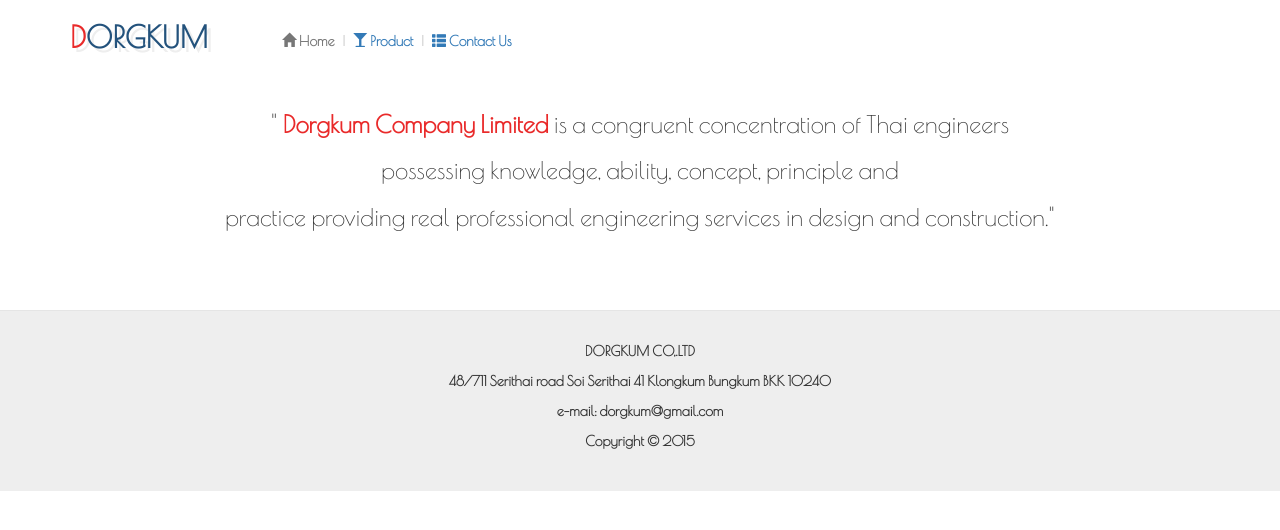
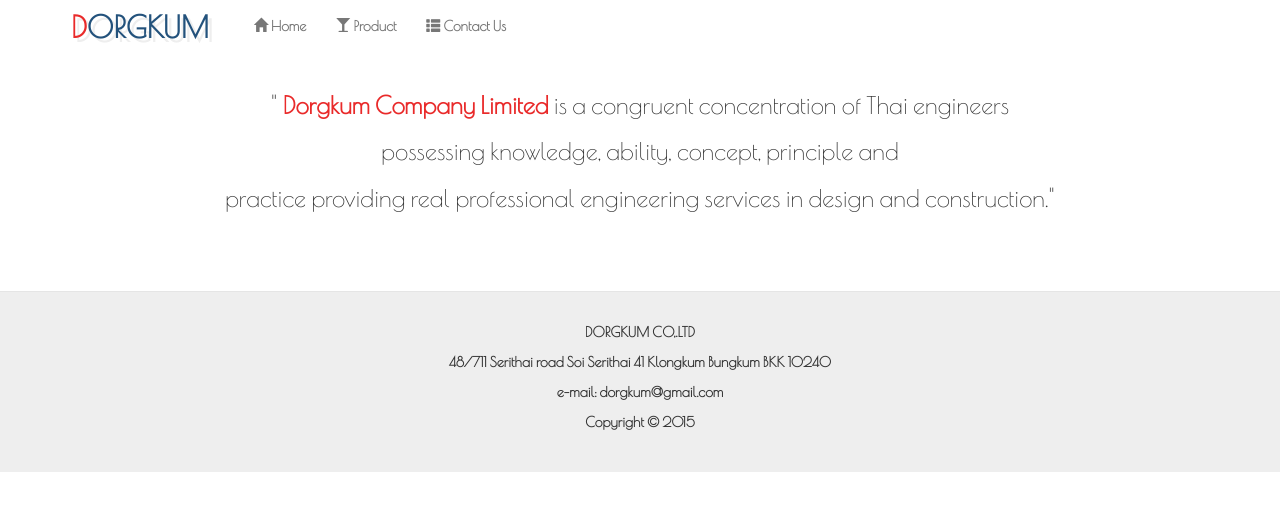
Before and after one commit to mortredmcc/mortredmcc.github.io, a plain HTML site: page index.html in a window 1280 px wide. Drawn offline with nearby package versions, Linux system fonts and the light colour scheme.

Commit message:
Update main menu.

```diff
--- a/css/style.css
+++ b/css/style.css
@@ -2,7 +2,7 @@ body{
 	font-family: 'Poiret One', cursive;
 	font-weight: bold;
 }
-.breadcrumb li:first-child{
+/*.breadcrumb li:first-child{
 	margin-left: 23px;
 }
 .breadcrumb{
@@ -11,7 +11,7 @@ body{
 	padding: 0px;
 	background-color: #FFF;
 	margin-left: 189px;
-}
+} */
 
 a.active{
     color: #777;
@@ -58,8 +58,8 @@ a{
 .text-main-home{
 	text-align: center;
 	color: #333;
-	margin-top: 40px;
 }
+
 .test{
 	border-top: 1px solid rgb(238, 238, 238);
 	margin-top: 32px;
@@ -69,6 +69,8 @@ a{
 
 .txt-title{
 	text-shadow: 4px 4px rgb(238, 238, 238);
+	margin-right: 30px;
+	margin-top: 9px;
 }
 
 .sub-title{
@@ -89,3 +91,8 @@ a{
   width: 100%;
   height: auto;
 }
+
+.navbar-default{
+	background-color: #fff;
+	border-color: #fff;
+}
--- a/index.html
+++ b/index.html
@@ -29,15 +29,60 @@
   </head>
   <body>
   <header>
-      <div class="container">
-        <a class="navbar-brand" href="#/home">
-            <H2 class="txt-title"><b><span style="color:#e92a2a">D</span><span style="color:#23527c">ORGKUM</span></b></H2>
-        </a>
+   <!--    <div class="container">
+          <div class="navbar-header">
+          <button type="button" class="navbar-toggle collapsed" data-toggle="collapse" data-target="#bs-example-navbar-collapse-1" aria-expanded="false">
+            <span class="sr-only">Toggle navigation</span>
+            <span class="icon-bar"></span>
+            <span class="icon-bar"></span>
+            <span class="icon-bar"></span>
+          </button>
+           <a class="navbar-brand" href="#/home">
+              <H2 class="txt-title"><b><span style="color:#e92a2a">D</span><span style="color:#23527c">ORGKUM</span></b></H2>
+          </a>
+        </div>
+
         <ol id="mainMenu" class="breadcrumb">
           <li><a href="#/home" class="active"><span class="glyphicon glyphicon-home"></span>&nbsp;Home</a></li>
           <li><a href="#/product"><span class="glyphicon glyphicon-glass"></span>&nbsp;Product</a></li>
           <li><a href="#/contactus"><span class="glyphicon glyphicon-th-list"></span>&nbsp;Contact Us</a></li>
         </ol>
+      </div>  -->
+
+      <div class="container">
+        <nav class="navbar navbar-default">
+          <div class="container-fluid">
+            <!-- Brand and toggle get grouped for better mobile display -->
+            <div class=" navbar-header">
+              <button type="button" class="navbar-toggle collapsed" data-toggle="collapse" data-target="#bs-example-navbar-collapse-1" aria-expanded="false">
+                <span class="sr-only">Toggle navigation</span>
+                <span class="icon-bar"></span>
+                <span class="icon-bar"></span>
+                <span class="icon-bar"></span>
+              </button>
+              <!--  <a class="navbar-brand" href="#/home">
+                  <H2 class="txt-title"><b><span style="color:#e92a2a">D</span><span style="color:#23527c">ORGKUM</span></b></H2>
+              </a> -->
+
+               <a class="navbar-brand" href="#/home">
+                  <H2 class="txt-title"><b><span style="color:#e92a2a">D</span><span style="color:#23527c">ORGKUM</span></b></H2>
+              </a>
+            </div>
+
+            <!-- Collect the nav links, forms, and other content for toggling -->
+            <div class="collapse navbar-collapse" id="bs-example-navbar-collapse-1">
+              <ul id="mainMenu" class="nav navbar-nav">
+                <li><a href="#/home" class="active"><span class="glyphicon glyphicon-home"></span>&nbsp;Home</a></li>
+                <li><a href="#/product"><span class="glyphicon glyphicon-glass"></span>&nbsp;Product</a></li>
+                <li><a href="#/contactus"><span class="glyphicon glyphicon-th-list"></span>&nbsp;Contact Us</a></li>
+              </ul>
+              <ul class="nav navbar-nav navbar-right">
+               <!--  <li><a href="#">Link</a></li> -->
+              </ul>
+            </div><!-- /.navbar-collapse -->
+          </div><!-- /.container-fluid -->
+        </nav>
+
       </div>
   </header>
   <div ng-view></div>
```
